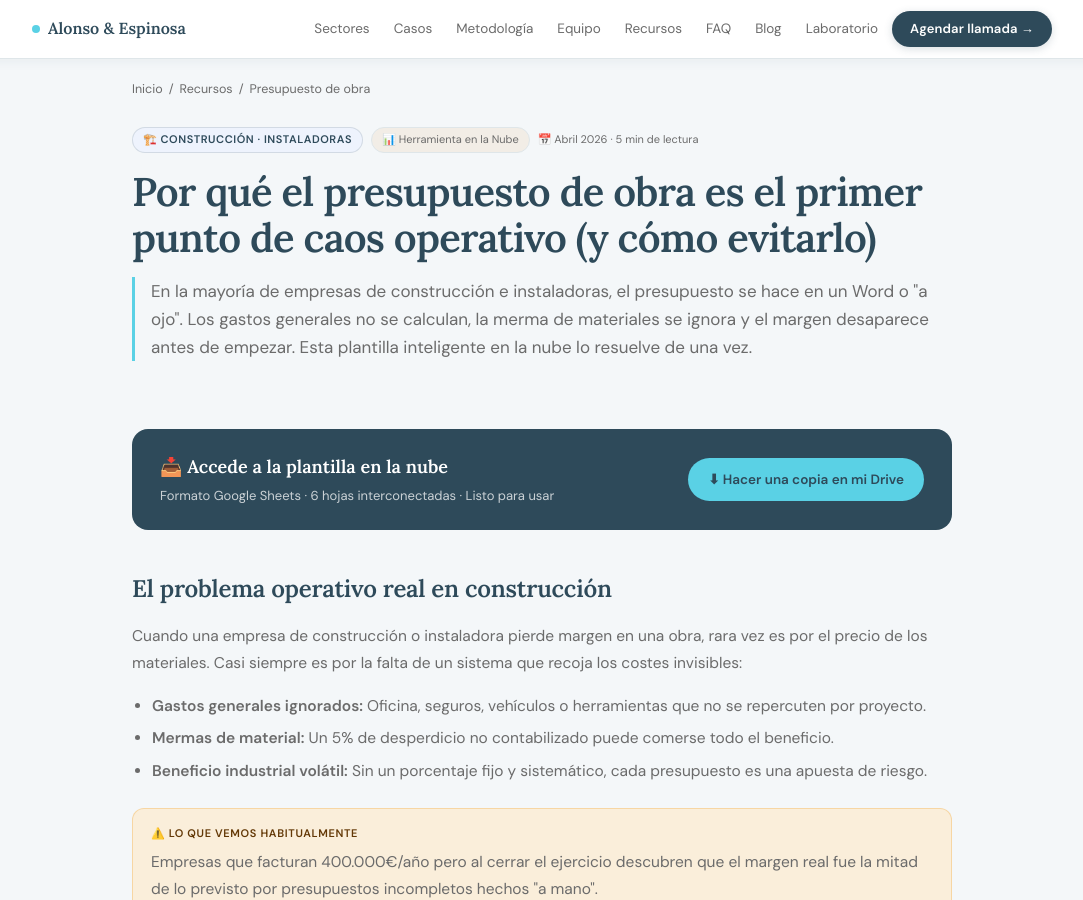
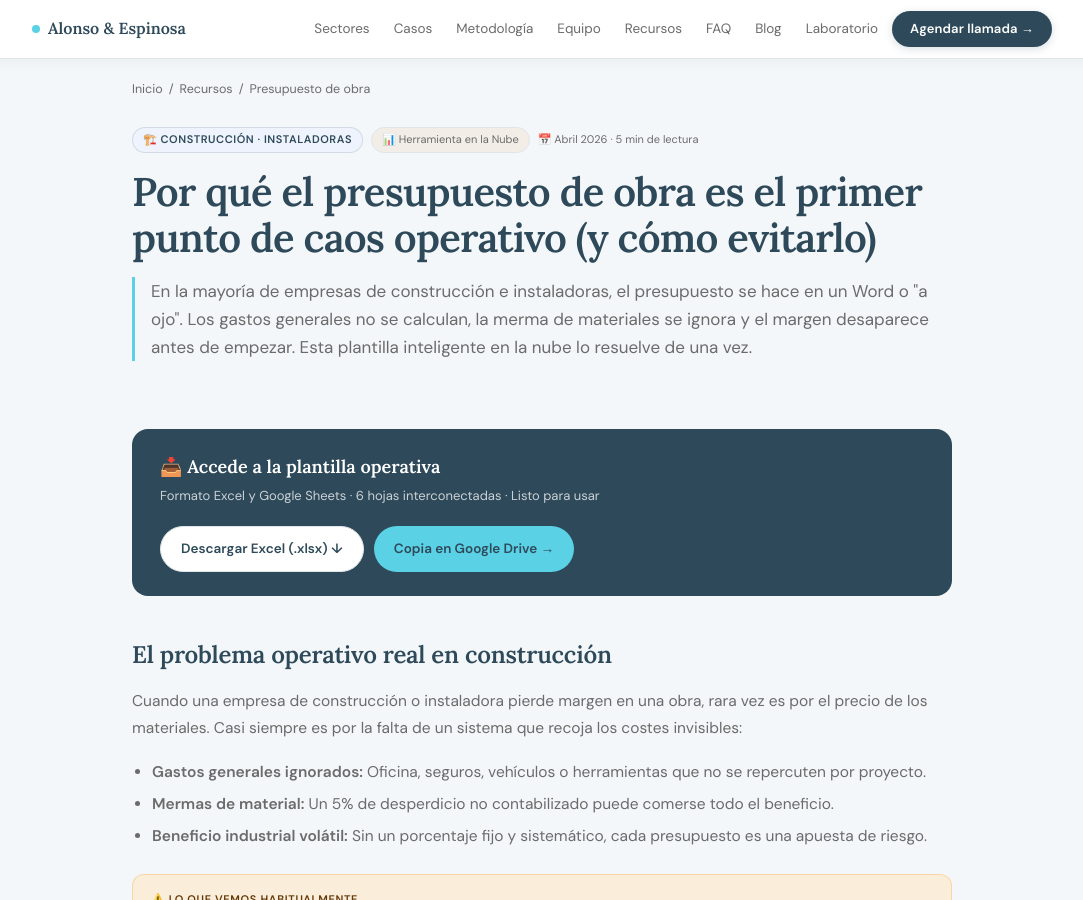
Before and after one commit to alauriela/alonsoespinosa-web, a Jekyll site: the page presupuesto-obra.html, which Jekyll copies as it is, in a window 1280 px wide and 900 px high. Shown: the whole window, without its empty margins (98-1181 px from the left). Built offline with Jekyll 4.4.1, drawn with Linux system fonts in a browser that asks for light colours.

Commit message:
feat: integrar plantilla excel de presupuesto de obra y actualizar enlaces

```diff
--- a/presupuesto-obra.html
+++ b/presupuesto-obra.html
@@ -342,14 +342,19 @@
     </p>
   </div>
 
-  <div class="download-box">
+<div class="download-box">
     <div>
-      <h3>📥 Accede a la plantilla en la nube</h3>
-      <p>Formato Google Sheets · 6 hojas interconectadas · Listo para usar</p>
+      <h3>📥 Accede a la plantilla operativa</h3>
+      <p>Formato Excel y Google Sheets · 6 hojas interconectadas · Listo para usar</p>
     </div>
-    <a href="https://docs.google.com/spreadsheets/d/1srqgEkdBjnxmgw2-Wf9Kt3bc8lmIaRBk/copy" target="_blank" class="btn-dl" aria-label="Hacer una copia en Google Drive">
-      ⬇ Hacer una copia en mi Drive
-    </a>
+    <div style="display:flex; gap:10px; flex-wrap:wrap;">
+      <a href="Presupuesto_Empresarial_Obra_Espanol.xlsx" class="btn-dl" style="background:var(--card); border:1px solid var(--line);">
+        <span>Descargar Excel (.xlsx) ↓</span>
+      </a>
+      <a href="https://docs.google.com/spreadsheets/d/1srqgEkdBjnxmgw2-Wf9Kt3bc8lmIaRBk/copy" target="_blank" class="btn-dl" aria-label="Hacer una copia en Google Drive">
+        <span>Copia en Google Drive →</span>
+      </a>
+    </div>
   </div>
 
   <div class="article-content">
```
Also changed, not shown: 1 other file.
